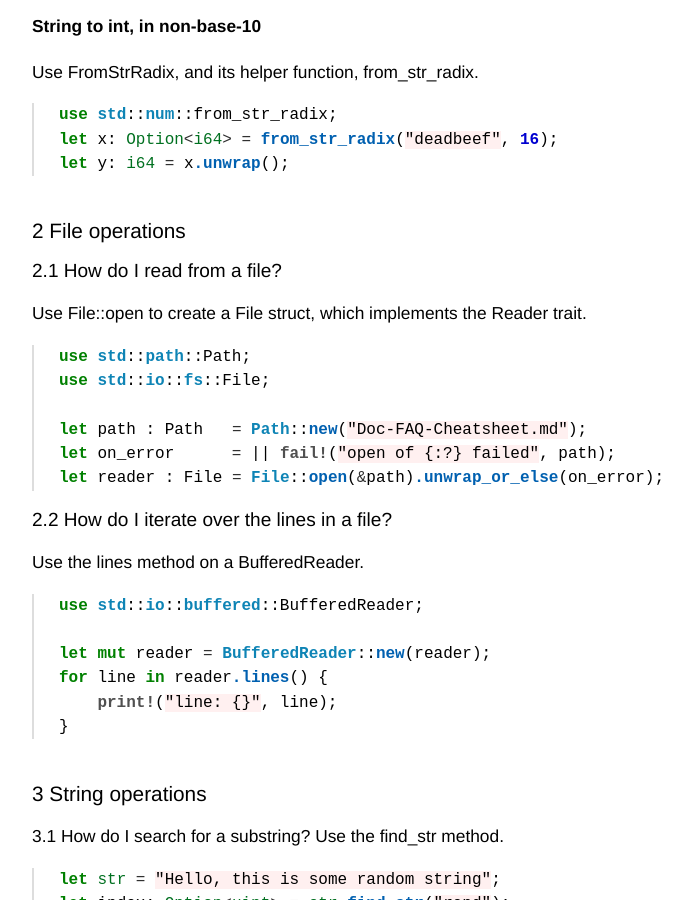
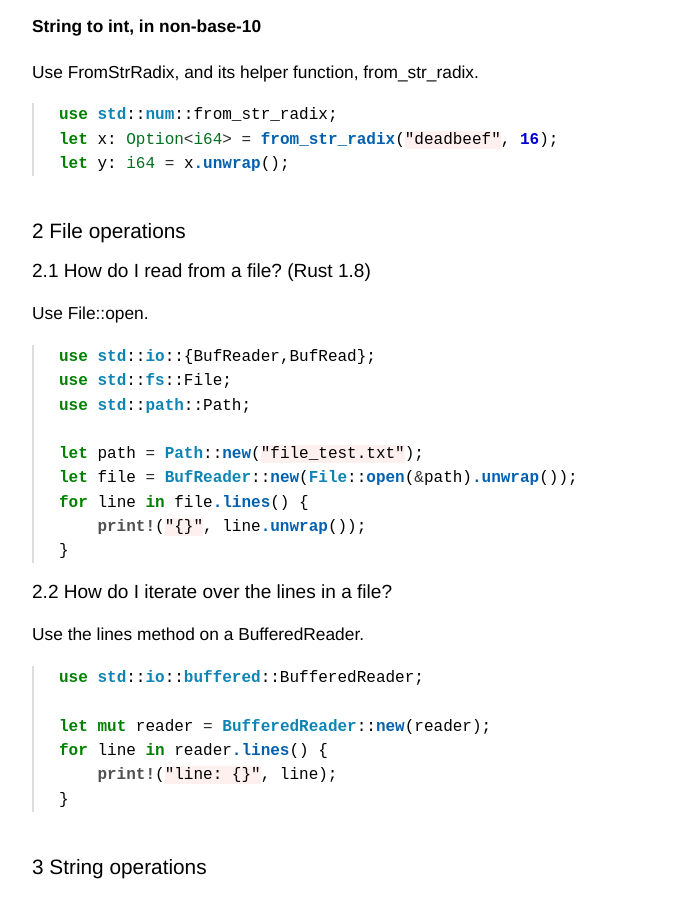
Before and after one commit to adelarsq/daily-rust.github.io, a Jekyll site: the page built from _posts/2016-05-05-cheatsheet.md, in a window 1280 px wide and 900 px high, scrolled down 1627 px. Shown: the whole window, without its empty margins (158-850 px from the left). Built offline with Jekyll 4.4.1, drawn with Linux system fonts in a browser that asks for light colours.

Commit message:
Update 2016-05-05-cheatsheet.md
http://stackoverflow.com/questions/29888088/cannot-compile-code-that-uses-stdio-there-is-no-file-in-stdio

````diff
--- a/_posts/2016-05-05-cheatsheet.md
+++ b/_posts/2016-05-05-cheatsheet.md
@@ -71,17 +71,20 @@ let y: i64 = x.unwrap();
 
 ## 2 File operations
 
-### 2.1 How do I read from a file?
+### 2.1 How do I read from a file? (Rust 1.8)
 
-Use File::open to create a File struct, which implements the Reader trait.
+Use File::open.
 
 ```rust
+use std::io::{BufReader,BufRead};
+use std::fs::File;
 use std::path::Path;
-use std::io::fs::File;
 
-let path : Path   = Path::new("Doc-FAQ-Cheatsheet.md");
-let on_error      = || fail!("open of {:?} failed", path);
-let reader : File = File::open(&path).unwrap_or_else(on_error);
+let path = Path::new("file_test.txt");
+let file = BufReader::new(File::open(&path).unwrap());
+for line in file.lines() {
+    print!("{}", line.unwrap());
+}
 ```
 
 ### 2.2 How do I iterate over the lines in a file?
````
